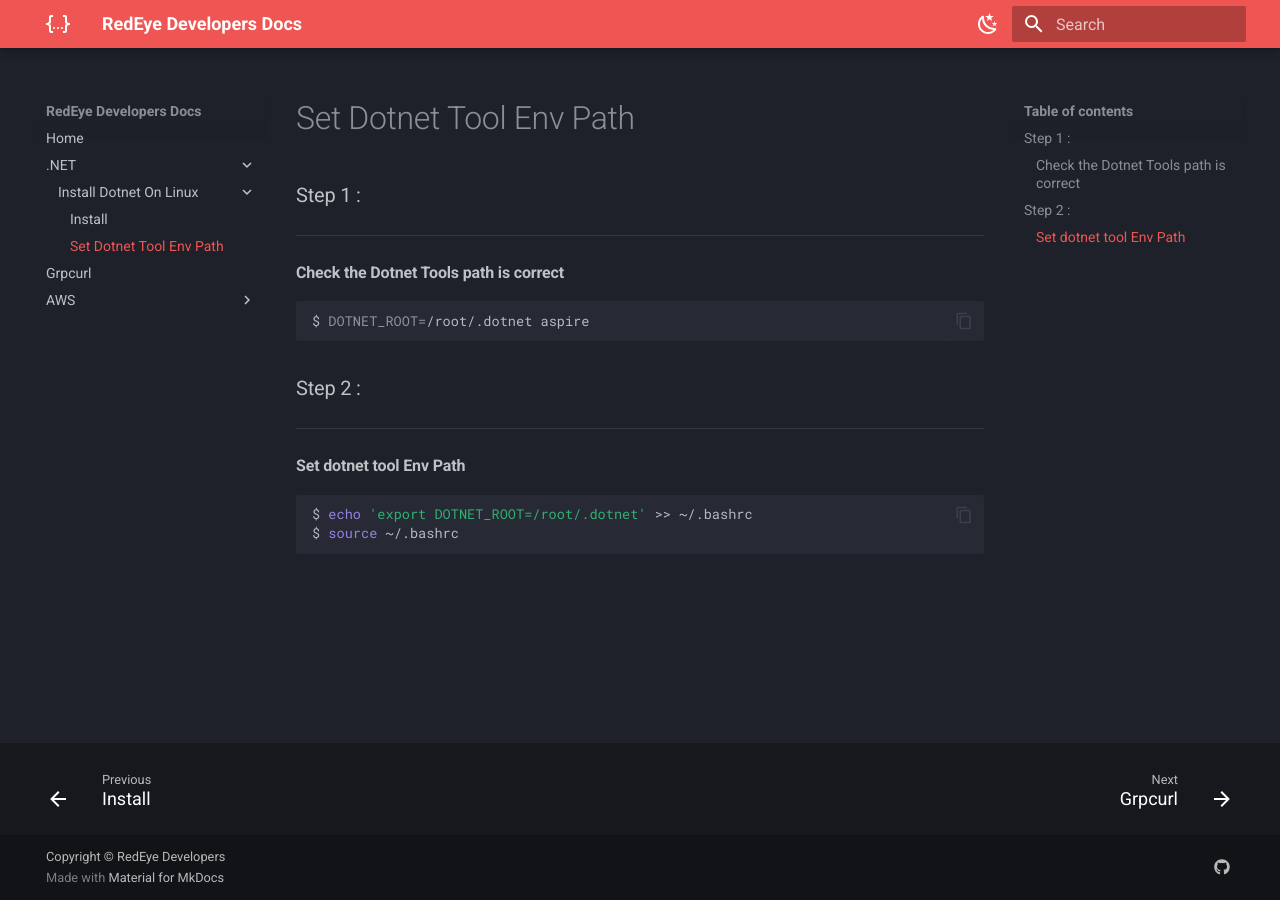
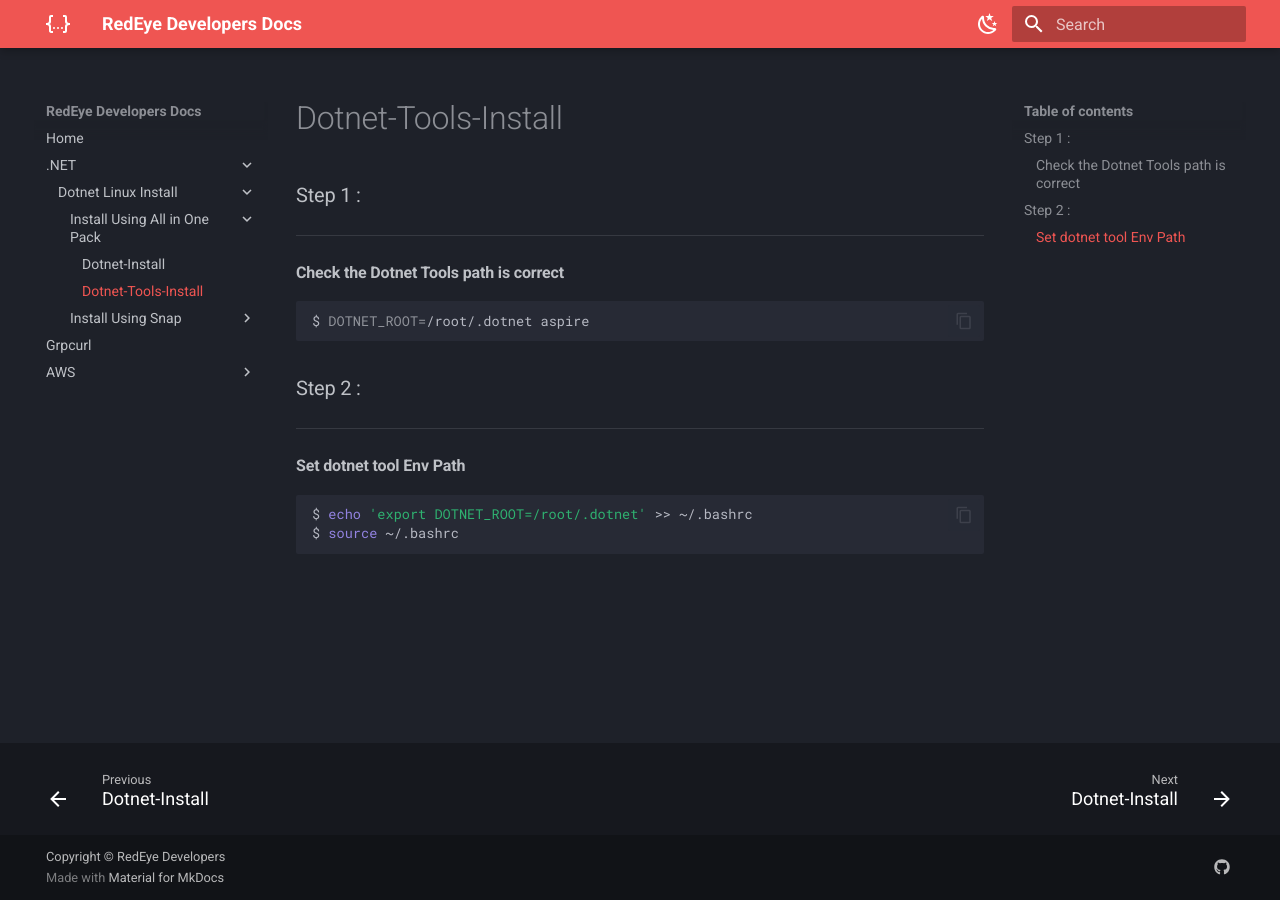
Before and after one commit to RedEye-Developers/MkDocs, an MkDocs documentation site: the page built from docs/dotnet/linux-install/all-in-one-pack/dotnet-tools-install.md, in a window 1280 px wide. Built offline with MkDocs 1.6.1 and Material for MkDocs 9.7.7, drawn with Linux system fonts in a browser that asks for light colours.

Commit message:
dotnet file are updated and add new dotnet doc.

```diff
--- a/mkdocs.yml
+++ b/mkdocs.yml
@@ -25,9 +25,13 @@ theme:
 nav:
   - index.md
   - .NET:
-    - Install Dotnet On Linux:
-      - Install: dotnet/install-dotnet-on-linux/install.md
-      - Set Dotnet Tool Env Path: dotnet/install-dotnet-on-linux/set-dotnet-tool-env-path.md
+    - Dotnet Linux Install:
+      - Install Using All in One Pack:
+        - Dotnet-Install: dotnet/linux-install/all-in-one-pack/dotnet-install.md
+        - Dotnet-Tools-Install: dotnet/linux-install/all-in-one-pack/dotnet-tools-install.md
+      - Install Using Snap:
+        - Dotnet-Install: dotnet/linux-install/snap/dotnet-install.md
+        - Dotnet-Tools-Install: dotnet/linux-install/snap/dotnet-tools-install.md
   - Grpcurl: grpcurl/grpcurl.md
   - AWS:
     - MSK:
```
Also changed, not shown: docs/dotnet/linux-install/snap/dotnet-install.md (added, +20 -0 lines), docs/dotnet/linux-install/snap/dotnet-tools-install.md (added, +25 -0 lines), docs/dotnet/linux-install/all-in-one-pack/dotnet-install.md (renamed from docs/dotnet/install-dotnet-on-linux/install.md), docs/dotnet/linux-install/all-in-one-pack/dotnet-tools-install.md (renamed from docs/dotnet/install-dotnet-on-linux/set-dotnet-tool-env-path.md).
